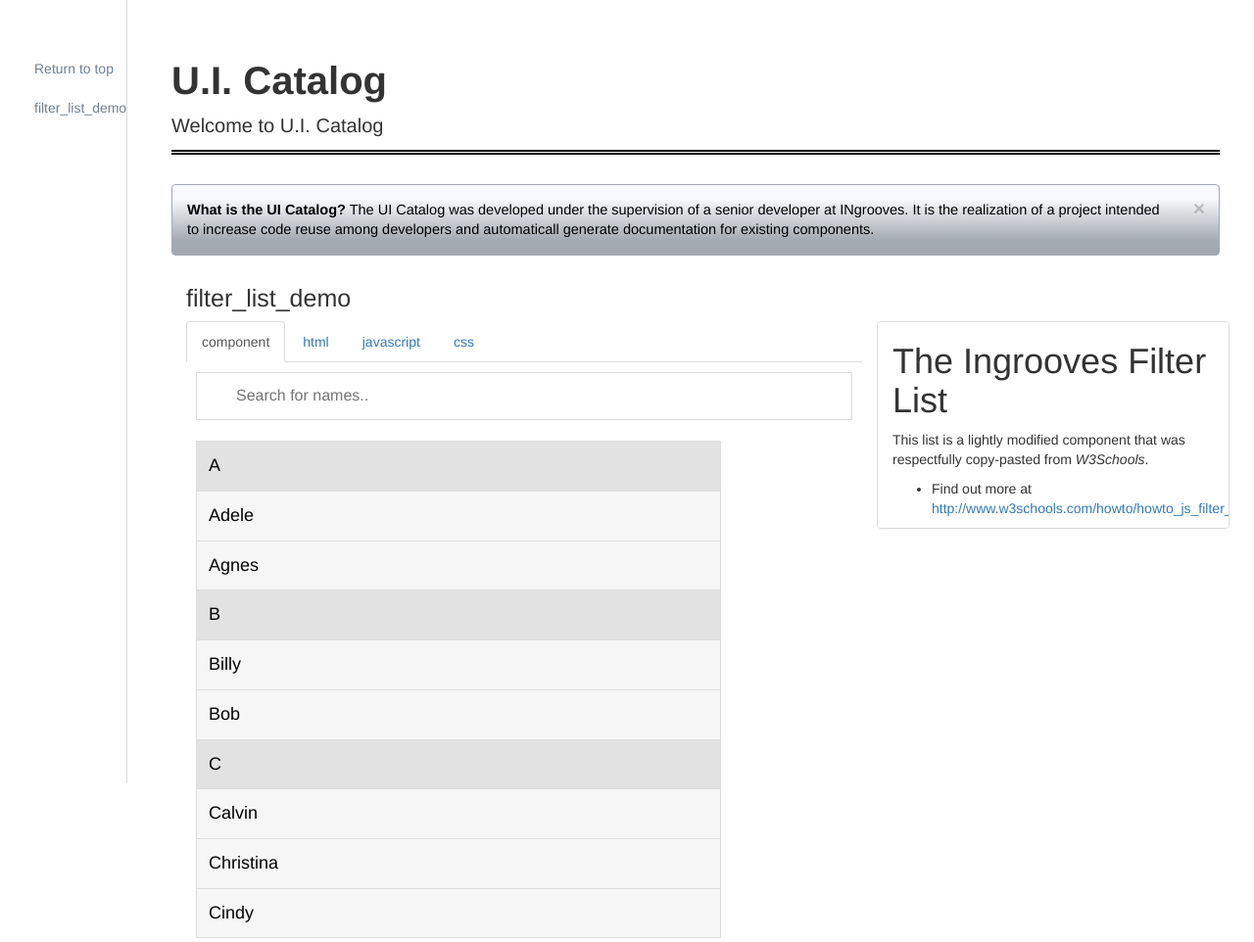
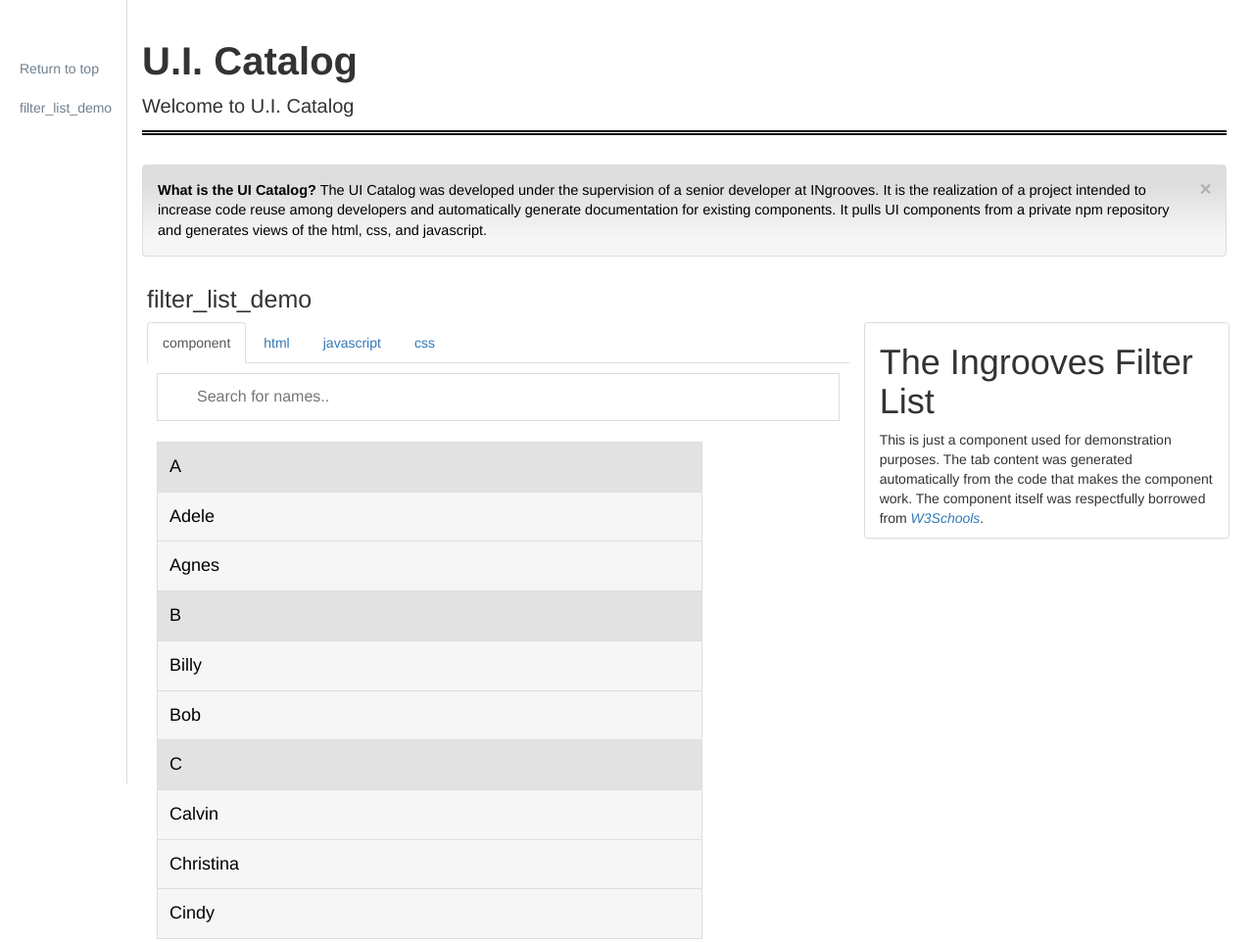
Before and after one commit to brjmc/brjmc.github.io, a plain HTML site: page UI_Catalog/index.html in a window 1280 px wide. Shown: the whole page at 98% size. Drawn offline with nearby package versions, Linux system fonts and the light colour scheme.

Commit message:
fixup UICat styling, descriptions

```diff
--- a/UI_Catalog/index.html
+++ b/UI_Catalog/index.html
@@ -19,7 +19,9 @@
         </div>
         <div class="alert alert-warning alert-dismissible pull-left" role="alert">
             <button type="button" class="close" data-dismiss="alert" aria-label="Close"><span aria-hidden="true">&times;</span></button>
-            <strong>What is the UI Catalog?</strong> The UI Catalog was developed under the supervision of a senior developer at INgrooves. It is the realization of a project intended to increase code reuse among developers and automaticall generate documentation for existing components.
+            <strong>What is the UI Catalog?</strong> The UI Catalog was developed under the supervision of a senior developer at INgrooves. It is the realization of a project intended to increase code reuse
+            among developers and automatically generate documentation for existing components. It pulls UI components from a private npm repository and generates views of the html,
+            css, and javascript.
         </div>
     </div>
 
@@ -159,11 +161,11 @@
             </div>
             <div class="col-md-4 panel panel-default readme">
                 <h1 id="the-ingrooves-filter-list">The Ingrooves Filter List</h1>
-                <p>This list is a lightly modified component that was respectfully copy-pasted from <em>W3Schools</em>.</p>
-                <ul>
-                    <li>Find out more at <a href="http://www.w3schools.com/howto/howto_js_filter_lists.asp">http://www.w3schools.com/howto/howto_js_filter_lists.asp</a></li>
-                </ul>
-
+                <p>This is just a component used for demonstration purposes. The tab content
+                    was generated automatically from the code that makes the component work.
+                    The component itself was respectfully borrowed from
+                    <em><a href="http://www.w3schools.com/howto/howto_js_filter_lists.asp">W3Schools</a></em>.
+                </p>
             </div>
         </div>
     </div>
--- a/UI_Catalog/stylesheets/style.css
+++ b/UI_Catalog/stylesheets/style.css
@@ -1,5 +1,5 @@
 body {
-  padding: 40px;
+  padding: 20px;
   font: 1.1rem "Lucida Grande", Helvetica, Arial, sans-serif;
   font-weight: 300;
 }
@@ -10,20 +10,20 @@ div.alert{
   top: 0;
   margin-top: 3rem;
   margin-bottom:0;
-  background-image: -webkit-linear-gradient(bottom, #a2a9b1 20%, #f8f9fa 80%);
-  background-image: -o-linear-gradient(bottom, #a2a9b1 20%, #f8f9fa 80%);
-  background-image: linear-gradient(to top, #a2a9b1 20%, #f8f9fa 80%);
-  border:1px #a2a9b1 solid;
+  background-image: -webkit-linear-gradient(bottom, #f6f6f6 20%, #ddd 80%);
+  background-image: -o-linear-gradient(bottom, #f6f6f6 20%, #ddd 80%);
+  background-image: linear-gradient(to top, #f6f6f6 20%, #ddd 80%);
+  border:1px #ddd solid;
 }
 
 .content-wrapper {
-  margin-left: 15rem;
+  margin: 0 2rem 0 13rem;
 }
 
 .header {
   padding:0;
   margin:0;
-  margin-left:12rem;
+  margin-left:11rem;
   margin-bottom: 3rem;
   position: relative;
   padding-left:0;
@@ -53,6 +53,7 @@ border-bottom: thick double black;
     min-height:100%;
     overflow-y: auto;
     border-right: thin solid gainsboro;
+    padding-left:0;
 }
 
 .sidebar-nav {
```
